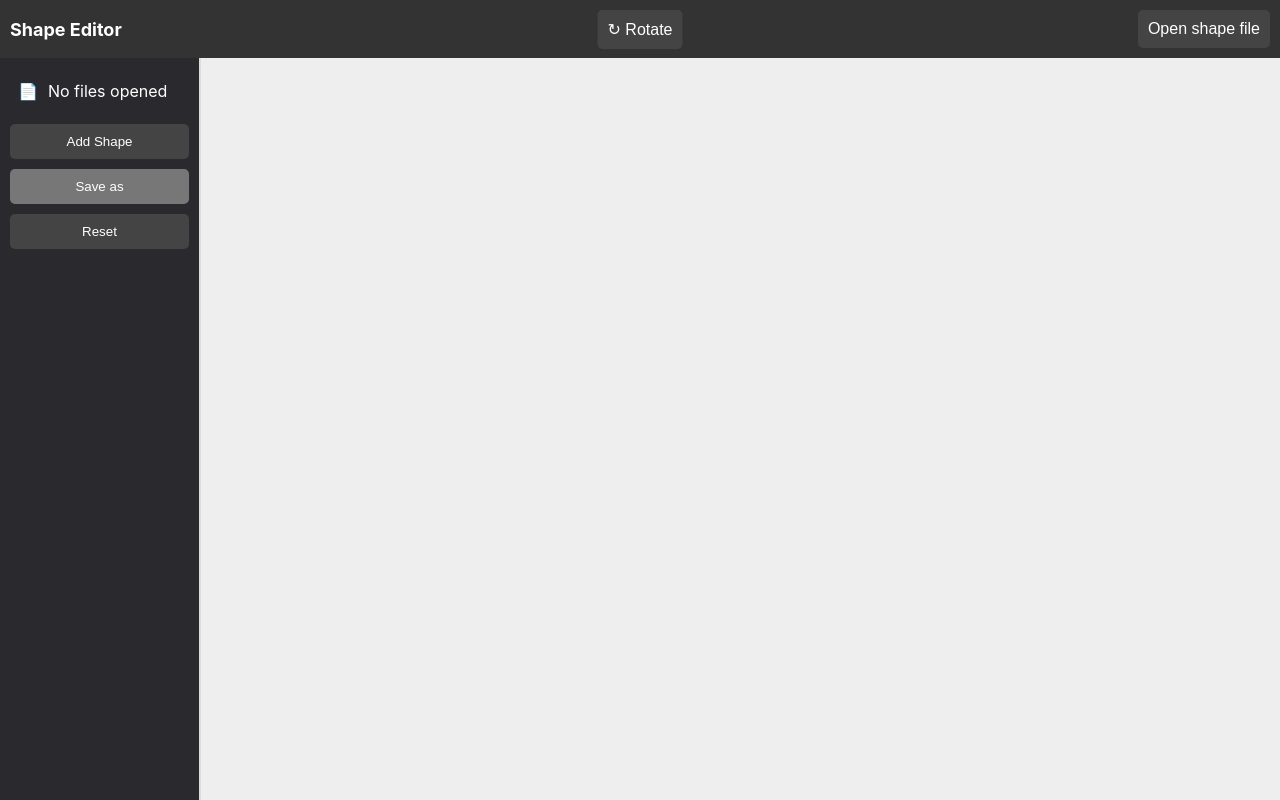
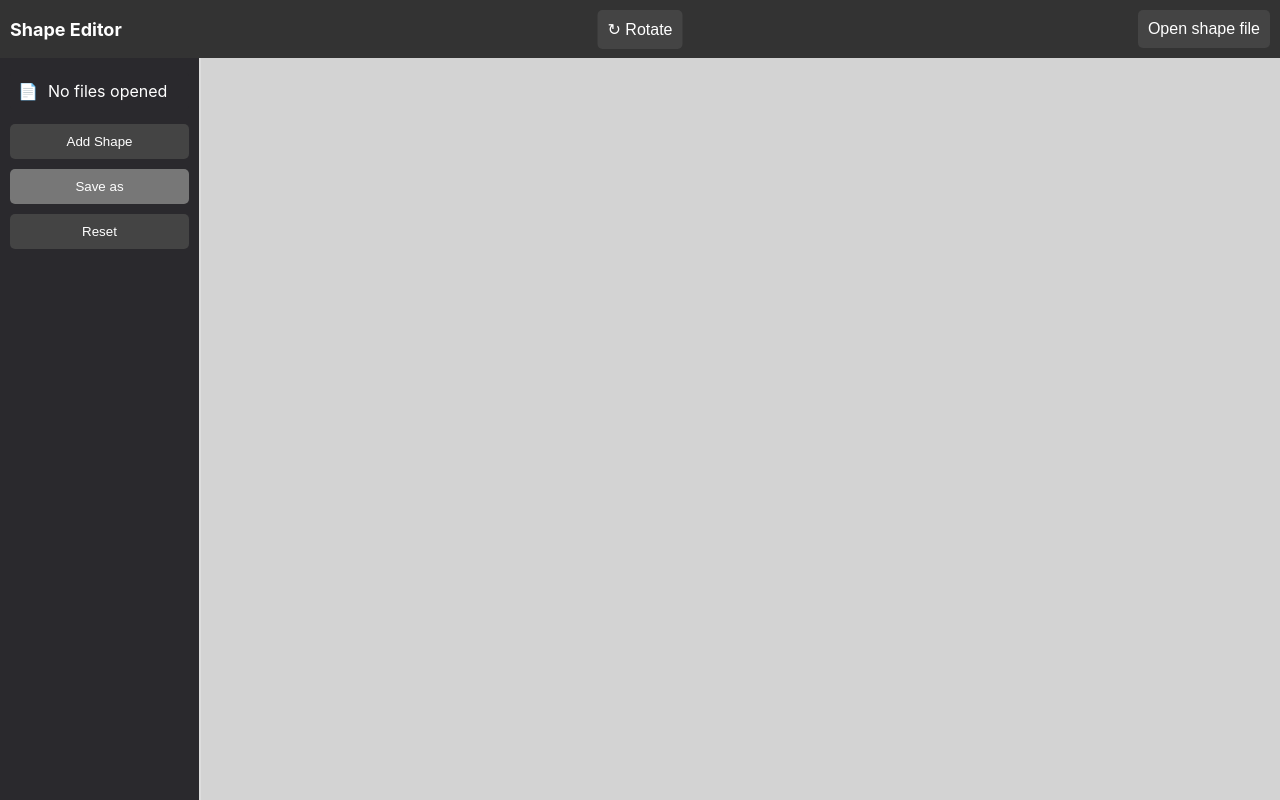
Before and after one commit to saikumarvaddepally15/shape-viewer, a React (Create React App) app: page / in a window 1280 px wide. Built offline with nearby package versions, Linux system fonts and the light colour scheme.

Commit message:
Chnaged bg colour of viewport to look better when shape color is white

```diff
--- a/src/App.css
+++ b/src/App.css
@@ -185,3 +185,11 @@
   outline: none;
   border-color: #1e90ff;
 }
+.shape-viewport {
+  flex-grow: 1;
+  position: relative;
+  background-color: #d3d3d3; /* Light gray background */
+  overflow: auto;
+  padding: 10px;
+  border-left: 1px solid #ddd;
+}
```
